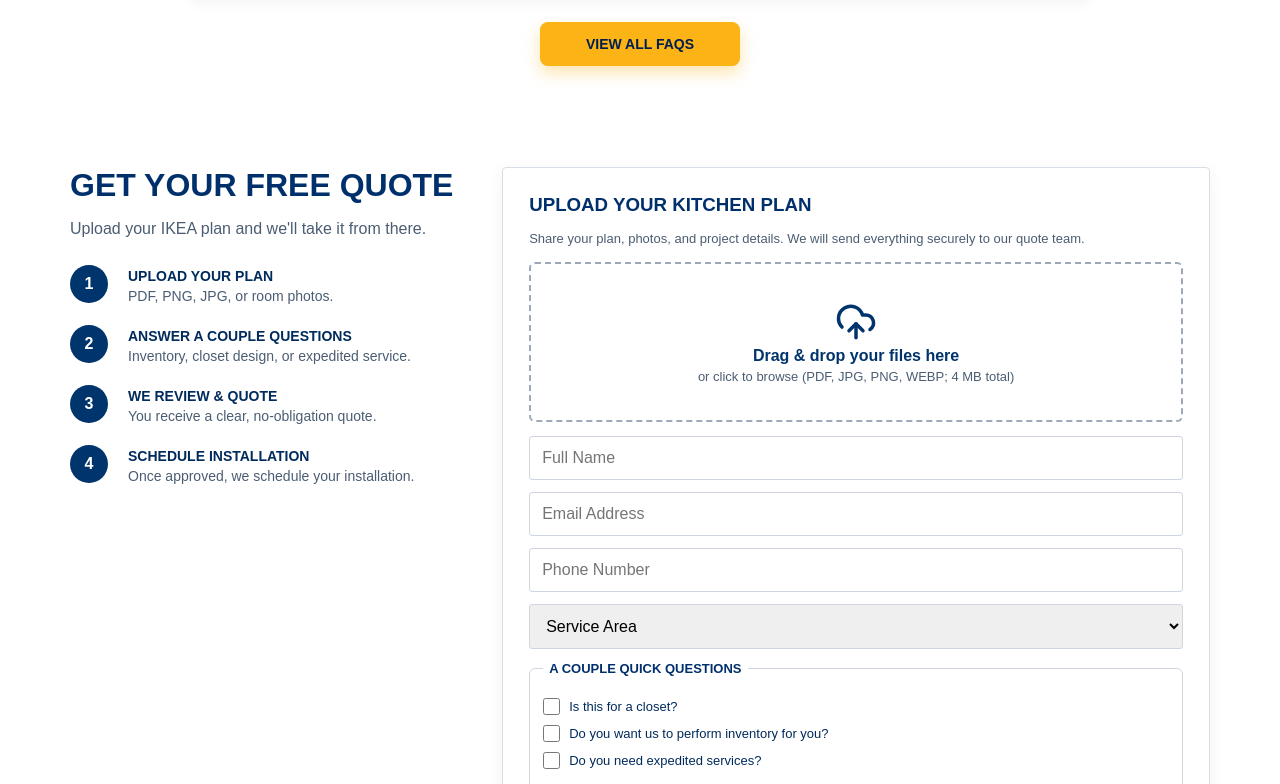
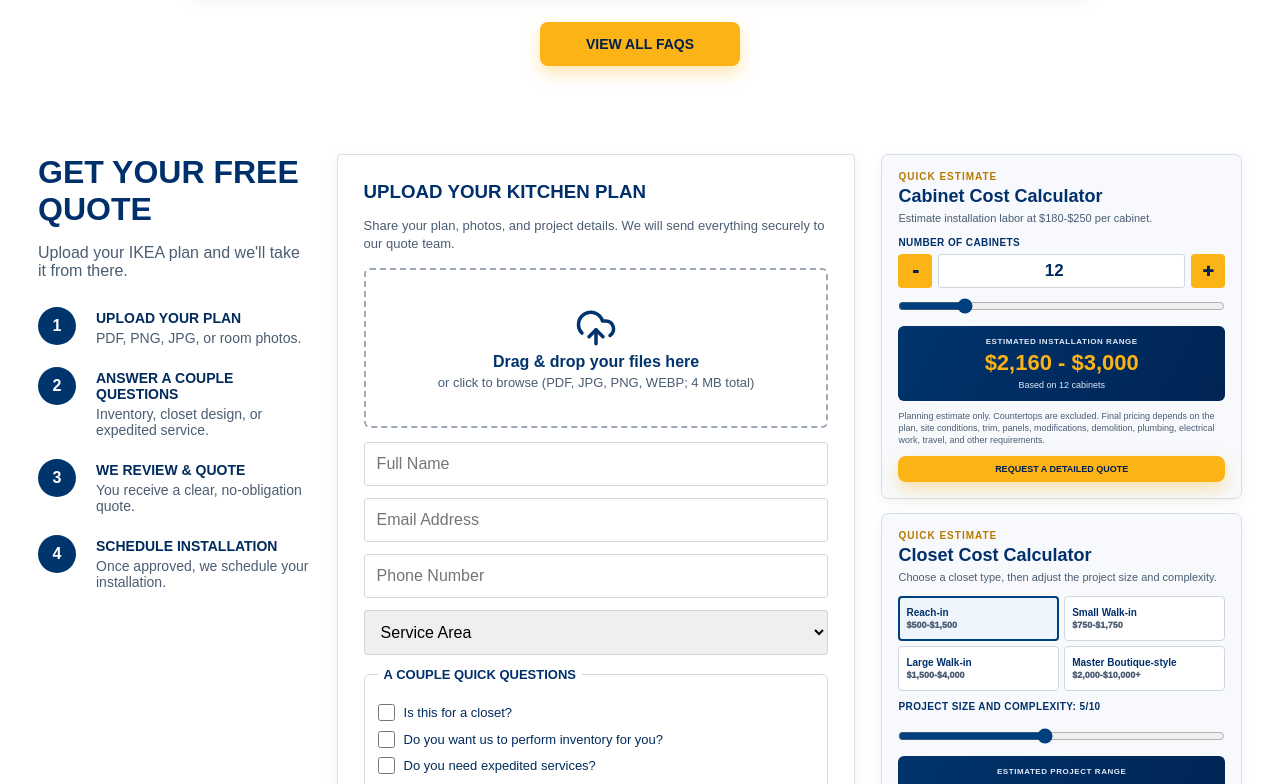
Before and after one commit to jenardandchelsey/ski-website, a Next.js app in the folder ski-next-site/: page / in a window 1280 px wide. Shown: the part 3296-4080 px from the top of the page. Built offline with nearby package versions, Linux system fonts and the light colour scheme.

Commit message:
Compact estimators beside quote upload

```diff
--- a/ski-next-site/app/calculator.css
+++ b/ski-next-site/app/calculator.css
@@ -1,26 +1,26 @@
-.quoteWithCalculator{grid-template-columns:minmax(250px,.72fr) minmax(390px,1.28fr);gap:34px;padding:55px 70px;align-items:start}
-.quoteCalculators{grid-column:1/-1;display:grid;grid-template-columns:1fr 1fr;gap:24px}
-.calculatorCard{background:#f7f9fc;border:1px solid #d8dee8;border-radius:8px;padding:22px;box-shadow:0 5px 18px rgba(0,0,0,.05)}
-.calculatorEyebrow{margin:0 0 7px!important;color:#b77900!important;font-size:12px;font-weight:900;letter-spacing:.1em;text-transform:uppercase}
-.calculatorCard h3{margin:0 0 8px;color:#00306b;font-size:22px;line-height:1.2}
-.calculatorLead{margin:0 0 17px!important;color:#4b5d73;font-size:14px;line-height:1.45}
-.calculatorCard>label{display:block;color:#00306b;font-weight:900;text-transform:uppercase;font-size:12px;letter-spacing:.04em;margin-bottom:8px}
-.countControl{display:grid;grid-template-columns:42px 1fr 42px;gap:8px;align-items:center}
-.countControl button{width:100%;height:42px;padding:0;font-size:23px;box-shadow:none}
+.quoteWithCalculator{grid-template-columns:minmax(205px,.62fr) minmax(380px,1.18fr) minmax(295px,.82fr);gap:26px;padding:42px 38px;align-items:start}
+.quoteCalculators{display:flex;flex-direction:column;gap:14px;min-width:0}
+.calculatorCard{background:#f7f9fc;border:1px solid #d8dee8;border-radius:7px;padding:16px;box-shadow:0 4px 14px rgba(0,0,0,.05)}
+.calculatorEyebrow{margin:0 0 4px!important;color:#b77900!important;font-size:10px;font-weight:900;letter-spacing:.1em;text-transform:uppercase}
+.calculatorCard h3{margin:0 0 5px;color:#00306b;font-size:18px;line-height:1.15}
+.calculatorLead{margin:0 0 11px!important;color:#4b5d73;font-size:11px;line-height:1.35}
+.calculatorCard>label{display:block;color:#00306b;font-weight:900;text-transform:uppercase;font-size:10px;letter-spacing:.04em;margin-bottom:6px}
+.countControl{display:grid;grid-template-columns:34px 1fr 34px;gap:6px;align-items:center}
+.countControl button{width:100%;height:34px;padding:0;font-size:19px;box-shadow:none;border-radius:4px}
 .countControl button:disabled{background:#d8dee8;color:#7b8796}
-.countControl input{height:42px;margin:0;text-align:center;font-size:20px;font-weight:900;color:#002b5c}
-.cabinetRange{margin:14px 0 17px;padding:0;accent-color:#003f7d}
-.estimateResult{background:linear-gradient(120deg,#00346d,#002454);color:#fff;border-radius:7px;padding:17px 12px;text-align:center}
+.countControl input{height:34px;margin:0;padding:5px;text-align:center;font-size:17px;font-weight:900;color:#002b5c}
+.cabinetRange{margin:9px 0 11px;padding:0;accent-color:#003f7d}
+.estimateResult{background:linear-gradient(120deg,#00346d,#002454);color:#fff;border-radius:6px;padding:11px 8px;text-align:center}
 .estimateResult span,.estimateResult small{display:block}
-.estimateResult span{text-transform:uppercase;font-size:10px;font-weight:900;letter-spacing:.07em;color:#dfe9f8}
-.estimateResult strong{display:block;font-size:27px;margin:6px 0;color:#fbb316}
-.estimateResult small{color:#dfe9f8;font-size:12px}
-.estimateNote{font-size:11px!important;line-height:1.45;color:#4b5d73!important;margin:13px 0!important}
-.calculatorCta{display:block;text-align:center;padding:11px 15px;font-size:12px}
-.closetTypes{display:grid;grid-template-columns:1fr 1fr;gap:8px;margin-bottom:17px}
-.closetTypes button{background:#fff;color:#00306b;border:1px solid #cfd6df;box-shadow:none;padding:10px;text-align:left;font-size:12px;min-height:58px}
+.estimateResult span{text-transform:uppercase;font-size:8px;font-weight:900;letter-spacing:.07em;color:#dfe9f8}
+.estimateResult strong{display:block;font-size:22px;margin:4px 0;color:#fbb316}
+.estimateResult small{color:#dfe9f8;font-size:9px}
+.estimateNote{font-size:9px!important;line-height:1.35;color:#4b5d73!important;margin:9px 0!important}
+.calculatorCta{display:block;text-align:center;padding:8px 10px;font-size:9px}
+.closetTypes{display:grid;grid-template-columns:1fr 1fr;gap:5px;margin-bottom:10px}
+.closetTypes button{background:#fff;color:#00306b;border:1px solid #cfd6df;box-shadow:none;padding:7px;text-align:left;font-size:10px;min-height:45px;border-radius:4px}
 .closetTypes button strong,.closetTypes button span{display:block}
-.closetTypes button span{font-size:11px;color:#4b5d73;margin-top:4px}
-.closetTypes button.selected{border:2px solid #003f7d;background:#eef5fc;padding:9px}
-@media(max-width:950px){.quoteWithCalculator{grid-template-columns:1fr;padding:45px 32px}.quoteCalculators{grid-column:auto}.quoteIntro ol{grid-template-columns:1fr 1fr}.quoteCalculators{grid-template-columns:1fr 1fr}}
-@media(max-width:700px){.quoteWithCalculator{padding:38px 22px}.quoteIntro ol,.quoteCalculators{grid-template-columns:1fr}.estimateResult strong{font-size:24px}}
+.closetTypes button span{font-size:9px;color:#4b5d73;margin-top:2px}
+.closetTypes button.selected{border:2px solid #003f7d;background:#eef5fc;padding:6px}
+@media(max-width:1100px){.quoteWithCalculator{grid-template-columns:minmax(360px,1.2fr) minmax(285px,.8fr);padding:40px 30px}.quoteIntro{grid-column:1/-1}.quoteIntro ol{grid-template-columns:1fr 1fr}}
+@media(max-width:720px){.quoteWithCalculator{grid-template-columns:1fr;padding:38px 22px}.quoteIntro{grid-column:auto}.quoteIntro ol{grid-template-columns:1fr}.quoteCalculators{display:grid;grid-template-columns:1fr}.estimateResult strong{font-size:21px}}
```
